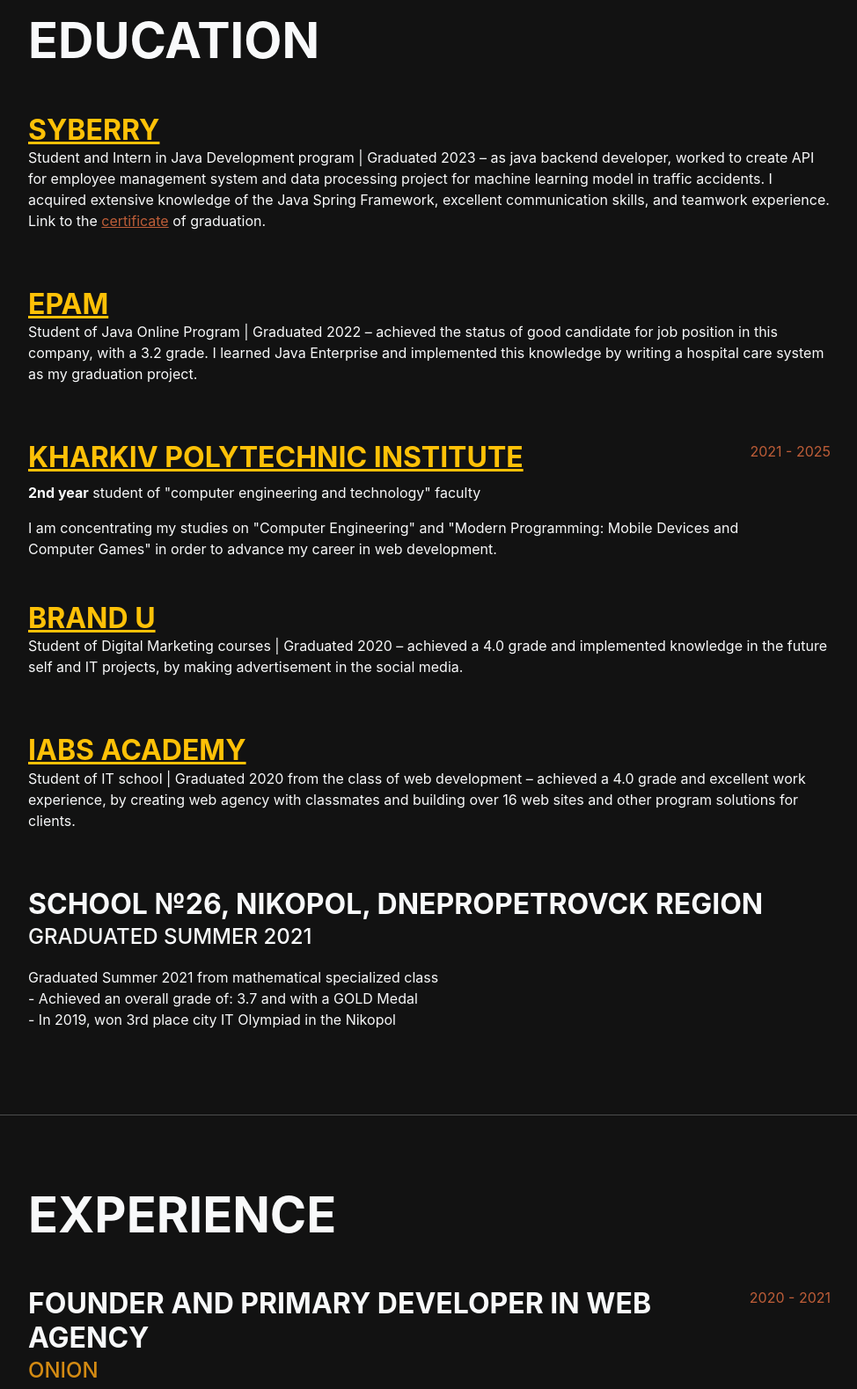
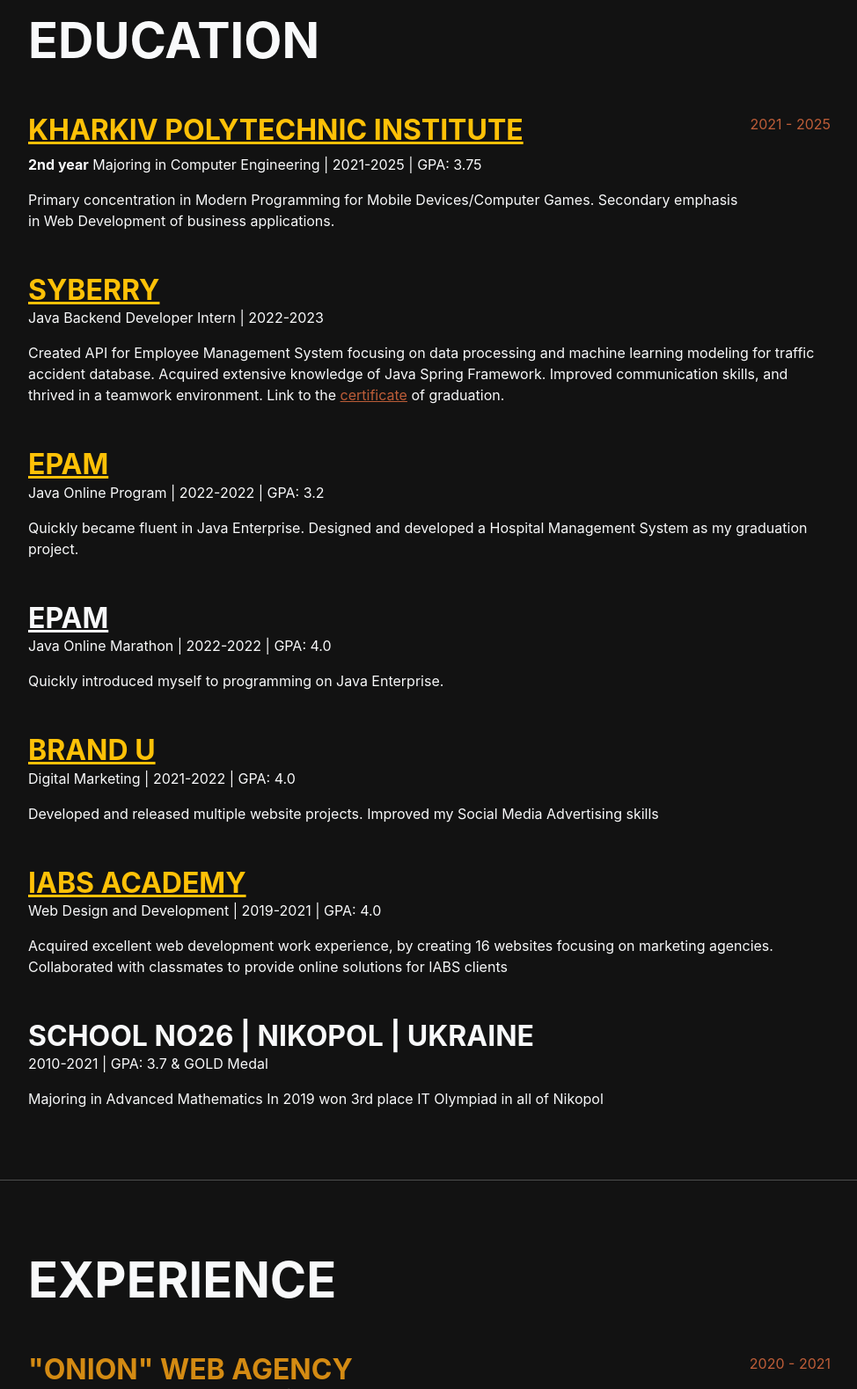
Before and after one commit to YegorChevardin/portfolio, a plain HTML site: page index.html in a window 1280 px wide. Shown: the part 940-2519 px from the top of the page at 88% size, without its empty margins (288-1262 px from the left). Drawn offline with nearby package versions, Linux system fonts and the light colour scheme; a web font is replaced by a local one.

Commit message:
Fixed education

```diff
--- a/index.html
+++ b/index.html
@@ -94,17 +94,37 @@
             <h2 class="mb-5">Education</h2>
             <div class="d-flex flex-column flex-md-row justify-content-between mb-5">
                 <div class="flex-grow-1">
+                    <h3 class="mb-2">
+                        <a class="link-warning" href="https://www.kpi.kharkov.ua/eng/" target="_blank">
+                            Kharkiv Polytechnic Institute
+                        </a>
+                    </h3>
+                    <div class="mb-3">
+                        <strong>2nd year</strong> Majoring in Computer Engineering | 2021-2025 | GPA: 3.75
+                    </div>
+                    <div>
+                        Primary concentration in Modern Programming for Mobile Devices/Computer Games.
+                        Secondary emphasis in Web Development of business applications.
+                    </div>
+                </div>
+                <div class="flex-shrink-0"><span class="text-primary">2021 - 2025</span></div>
+            </div>
+            <div class="d-flex flex-column flex-md-row justify-content-between mb-5">
+                <div class="flex-grow-1">
                     <h3 class="mb-0"><a class="link-warning" target="_blank"
                                         href="https://www.syberry.com/">Syberry</a>
                     </h3>
-                    <p>
-                        Student and Intern in Java Development program | Graduated 2023 – as java backend developer,
-                        worked to create API for employee management system and data processing project for machine
-                        learning model in traffic accidents. I acquired extensive knowledge of the Java Spring
-                        Framework, excellent communication skills, and teamwork experience.
+                    <div class="mb-3">
+                        Java Backend Developer Intern | 2022-2023
+                    </div>
+                    <div>
+                        Created API for Employee Management System focusing on data processing and machine learning
+                        modeling for traffic accident database.
+                        Acquired extensive knowledge of Java Spring Framework.
+                        Improved communication skills, and thrived in a teamwork environment.
                         Link to the <a href="https://drive.google.com/file/d/1f-
                         6omoxBWhNRu89d52EjohFd1Tt_W0E5/view?usp=sharing" target="_blank">certificate</a> of graduation.
-                    </p>
+                    </div>
                 </div>
             </div>
             <div class="d-flex flex-column flex-md-row justify-content-between mb-5">
@@ -112,39 +132,39 @@
                     <h3 class="mb-0"><a class="link-warning" target="_blank"
                                         href="https://www.epam.com/">EPAM</a>
                     </h3>
-                    <p>
-                        Student of Java Online Program | Graduated 2022 – achieved the status of good candidate for job
-                        position in this company, with a 3.2 grade. I learned Java Enterprise and implemented this
-                        knowledge by writing a hospital care system as my graduation project.
-                    </p>
+                    <div class="mb-3">
+                        Java Online Program | 2022-2022 | GPA: 3.2
+                    </div>
+                    <div>
+                        Quickly became fluent in Java Enterprise.
+                        Designed and developed a Hospital Management System as my graduation project.
+                    </div>
                 </div>
             </div>
             <div class="d-flex flex-column flex-md-row justify-content-between mb-5">
                 <div class="flex-grow-1">
-                    <h3 class="mb-2">
-                        <a class="link-warning" href="https://www.kpi.kharkov.ua/eng/" target="_blank">
-                            Kharkiv Polytechnic Institute
-                        </a>
+                    <h3 class="mb-0"><a class="text-light" target="_blank"
+                                        href="https://www.epam.com/">EPAM</a>
                     </h3>
                     <div class="mb-3">
-                        <strong>2nd year</strong> student of "computer engineering and technology" faculty
+                        Java Online Marathon | 2022-2022 | GPA: 4.0
                     </div>
                     <div>
-                        I am concentrating my studies on "Computer Engineering" and "Modern Programming: Mobile Devices
-                        and Computer Games" in order to advance my career in web development.
+                        Quickly introduced myself to programming on Java Enterprise.
                     </div>
                 </div>
-                <div class="flex-shrink-0"><span class="text-primary">2021 - 2025</span></div>
             </div>
             <div class="d-flex flex-column flex-md-row justify-content-between mb-5">
                 <div class="flex-grow-1">
                     <h3 class="mb-0"><a class="link-warning" target="_blank"
                                         href="https://instagram.com/brandu.top?utm_medium=copy_link">Brand U</a>
                     </h3>
-                    <p>
-                        Student of Digital Marketing courses | Graduated 2020 – achieved a 4.0 grade and implemented
-                        knowledge in the future self and IT projects, by making advertisement in the social media.
-                    </p>
+                    <div class="mb-3">
+                        Digital Marketing | 2021-2022 | GPA: 4.0
+                    </div>
+                    <div>
+                        Developed and released multiple website projects. Improved my Social Media Advertising skills
+                    </div>
                 </div>
             </div>
             <div class="d-flex flex-column flex-md-row justify-content-between mb-5">
@@ -152,21 +172,26 @@
                     <h3 class="mb-0"><a class="link-warning" target="_blank"
                                         href="https://instagram.com/iabs.academy?utm_medium=copy_link">IABS academy</a>
                     </h3>
-                    <p>
-                        Student of IT school | Graduated 2020 from the class of web development – achieved a 4.0 grade
-                        and excellent work experience, by creating web agency with classmates and building over 16 web
-                        sites and other program solutions for clients.
-                    </p>
+                    <div class="mb-3">
+                        Web Design and Development | 2019-2021 | GPA: 4.0
+                    </div>
+                    <div>
+                        Acquired excellent web development work experience, by creating 16 websites focusing on
+                        marketing agencies.
+                        Collaborated with classmates to provide online solutions for IABS clients
+                    </div>
                 </div>
             </div>
             <div class="d-flex flex-column flex-md-row justify-content-between">
                 <div class="flex-grow-1">
-                    <h3 class="mb-0">School №26, Nikopol, Dnepropetrovck region</h3>
-                    <div class="subheading mb-3">Graduated Summer 2021</div>
-                    <p>Graduated Summer 2021 from mathematical specialized class
-                        <br/>- Achieved an overall grade of: 3.7 and with a GOLD Medal <br/>- In 2019, won 3rd place
-                        city IT
-                        Olympiad in the Nikopol</p>
+                    <h3 class="mb-0">SCHOOL No26 | NIKOPOL | UKRAINE</h3>
+                    <div class="mb-3">
+                        2010-2021 | GPA: 3.7 & GOLD Medal
+                    </div>
+                    <div>
+                        Majoring in Advanced Mathematics
+                        In 2019 won 3rd place IT Olympiad in all of Nikopol
+                    </div>
                 </div>
             </div>
         </div>
@@ -178,26 +203,30 @@
             <h2 class="mb-5">Experience</h2>
             <div class="d-flex flex-column flex-md-row justify-content-between mb-5">
                 <div class="flex-grow-1">
-                    <h3 class="mb-0">Founder and primary developer in web agency</h3>
-                    <div class="subheading mb-3 text-warning">Onion</div>
-                    <p>
-                        With a team of web developers, I founded and owned the agency "Onion". Designed, created, and
-                        implemented multiple websites, working primarily as a front-end and back-end developer. In
-                        addition to hands-on development, I was also responsible for marketing and sales, focusing
-                        mostly on the business advertisement space via Instagram and Facebook.
-                    </p>
+                    <h3 class="mb-0 text-warning">"ONION" WEB AGENCY</h3>
+                    <div class="mb-3">FOUNDER AND PRIMARY DEVELOPER | 2020 - 2021</div>
+                    <div>
+                        Designed, created, and implemented 8 websites, working primarily as a front-end and back-end
+                        developer.
+                        Additionally responsible for marketing and sales, focusing on business advertisement space via
+                        Instagram and Facebook.
+                    </div>
                 </div>
                 <div class="flex-shrink-0"><span class="text-primary">2020 - 2021</span></div>
             </div>
             <div class="d-flex flex-column flex-md-row justify-content-between mb-5">
                 <div class="flex-grow-1">
-                    <h3 class="mb-0">Founder and owner of English speaking-club</h3>
-                    <div class="subheading mb-3">TeachHouse</div>
+                    <h3 class="mb-0">«TEACHHOUSE» SPEAKING CLUB</h3>
+                    <div class="mb-3">FOUNDER AND OWNER OF ENGLISH LANGUAGE ACADEMY | 2019-
+                        2021
+                    </div>
                     <p>
-                        Founded and ran an English-speaking club for people of all ages who saw the value in learning
-                        English from native speakers. Starting this business from the idea phase all the way through
-                        running many classes per week has provided me with experience from multiple sides: marketer, web
-                        programmer, sales manager, and entrepreneur. To see the project profile, click
+                        Managed all aspects of running a English Language school.
+                        Targetted people of all ages who saw the huge value learning English from native speakers.
+                        Starting this business from the ideation all the way through running multiple classes per week.
+                        This sole proprietorship provided me with invalable business experience
+                        from multiple sides: entrepreneurship, marketing, sales, customer service and business
+                        development. To see the project profile, click
                         <a
                                 href="https://instagram.com/teachhouse.nikopol?utm_medium=copy_link"
                                 target="_blank">here</a>.
```
Also changed, not shown: 1 other file.
